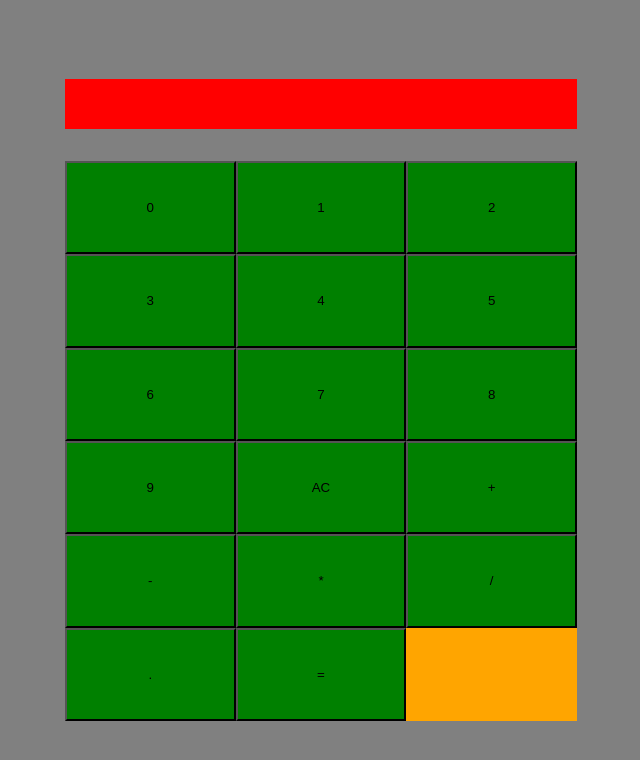
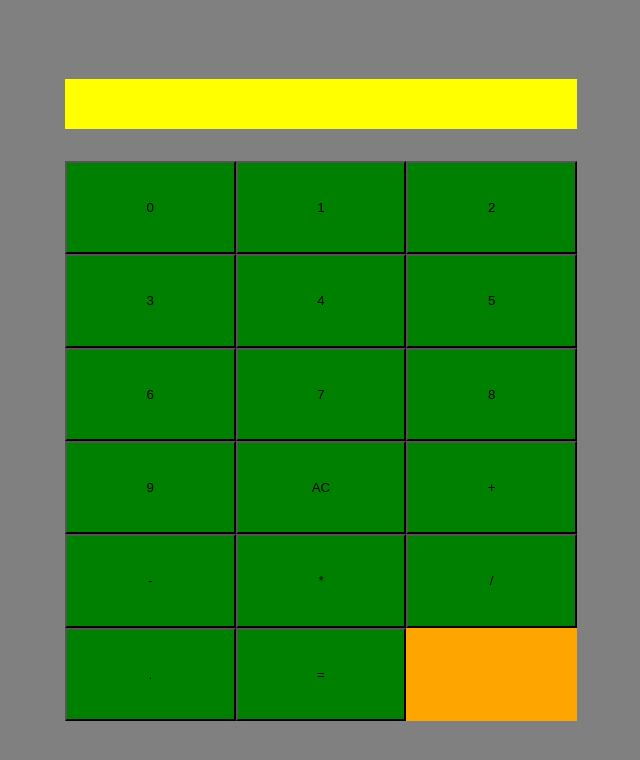
Before and after one commit to Titi-layo/Calculator, a React (Create React App) app: page / in a window 1280 px wide. Shown: the top 760 px of the page, without its empty margins (319-959 px from the left). Built offline with nearby package versions, Linux system fonts and the light colour scheme.

Commit message:
Changed color of display

```diff
--- a/src/App.css
+++ b/src/App.css
@@ -34,7 +34,7 @@
 #display {
 	width: 40%;
 	height: 50px;
-	background-color: red;
+	background-color: yellow;
 }
 
 .trial {
```
